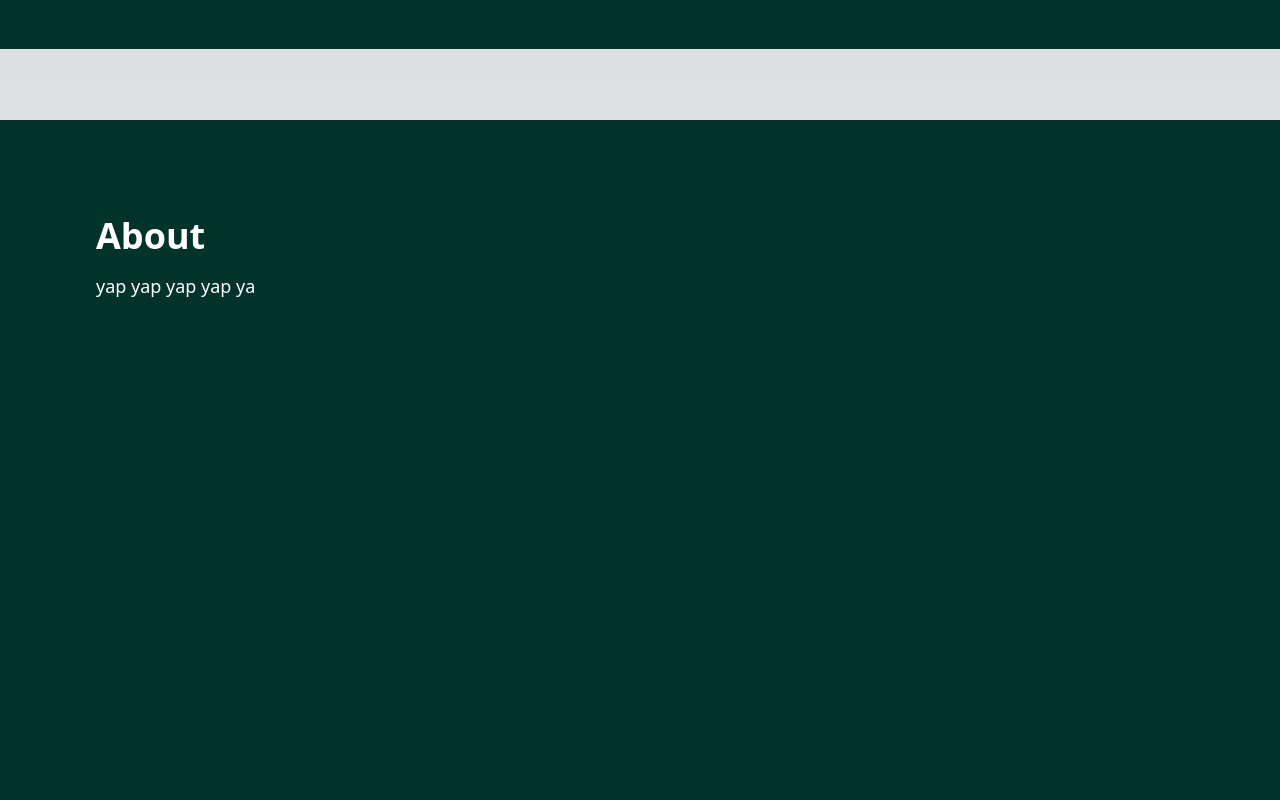
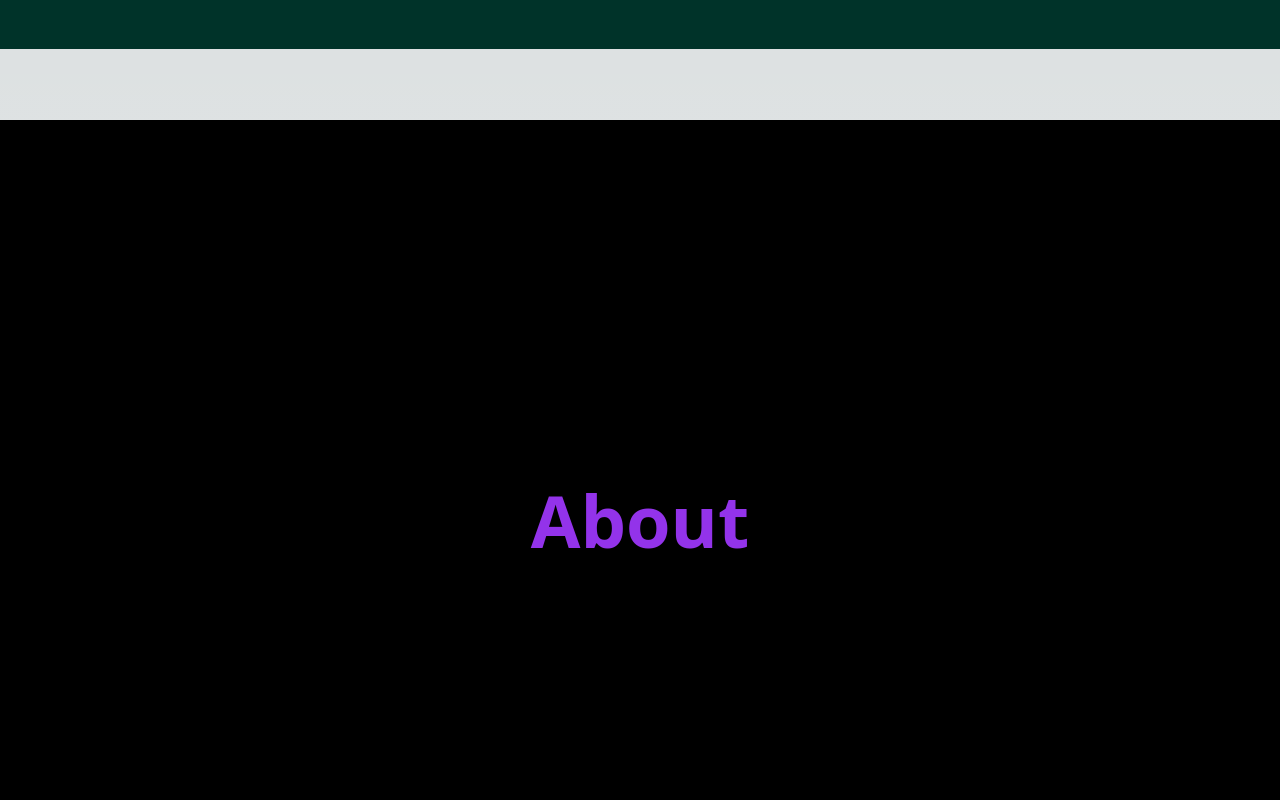
Before and after one commit to shuknuk/brhacks24, a Next.js app: page / in a window 1280 px wide. Shown: the part 680-1480 px from the top of the page. Built offline with nearby package versions, Linux system fonts and the light colour scheme.

Commit message:
Intro page now official

```diff
--- a/components/AboutIntro.jsx
+++ b/components/Intro.jsx
@@ -1,6 +1,8 @@
+// Intro.jsx
+
 import React, { useEffect } from 'react';
 
-const AboutIntro = () => {
+const Intro = () => {
   useEffect(() => {
     const handleScroll = () => {
       let x = window.scrollY;
@@ -46,12 +48,12 @@
         <h2 id="text" className="absolute text-white text-5xl sm:text-6xl md:text-7xl lg:text-8xl xl:text-9xl font-bold text-shadow-lg">BRHS Hackathon</h2>
       </section>
 
-      <section className="relative bg-[#003329] h-screen p-24">
+      {/* <section className="relative bg-[#003329] h-screen p-24">
         <h2 className="text-white text-4xl font-bold mb-4">About</h2>
         <p className="text-white text-lg">yap yap yap yap ya</p>
-      </section>
+      </section> */}
     </div>
   );
 };
 
-export default AboutIntro;
+export default Intro;
--- a/components/TitleScreen.jsx
+++ /dev/null
@@ -1,15 +0,0 @@
-// pages/index.js
-
-import React from 'react';
-import TitleScreen from '../components/TitleScreen';
-
-const Home = () => {
-  return (
-    <div className="home-page">
-      <TitleScreen />
-      {/* Other content of your home page */}
-    </div>
-  );
-};
-
-export default Home;
--- a/pages/index.js
+++ b/pages/index.js
@@ -1,17 +1,16 @@
 // index.js
 
 import NavBar from '../components/NavBar';
-import TitleScreen from '../components/TitleScreen';
 import About from '../components/About';
 import FAQ from '../components/FAQ';
 import Footer from '../components/Footer';
-import AboutIntro from '../components/AboutIntro';
+import Intro from '../components/Intro';
 
 export default function Home() {
   return (
     <div>
       <NavBar />
-      <AboutIntro />
+      <Intro />
       {/* add spacing */}
 
       {/* <About />
```
